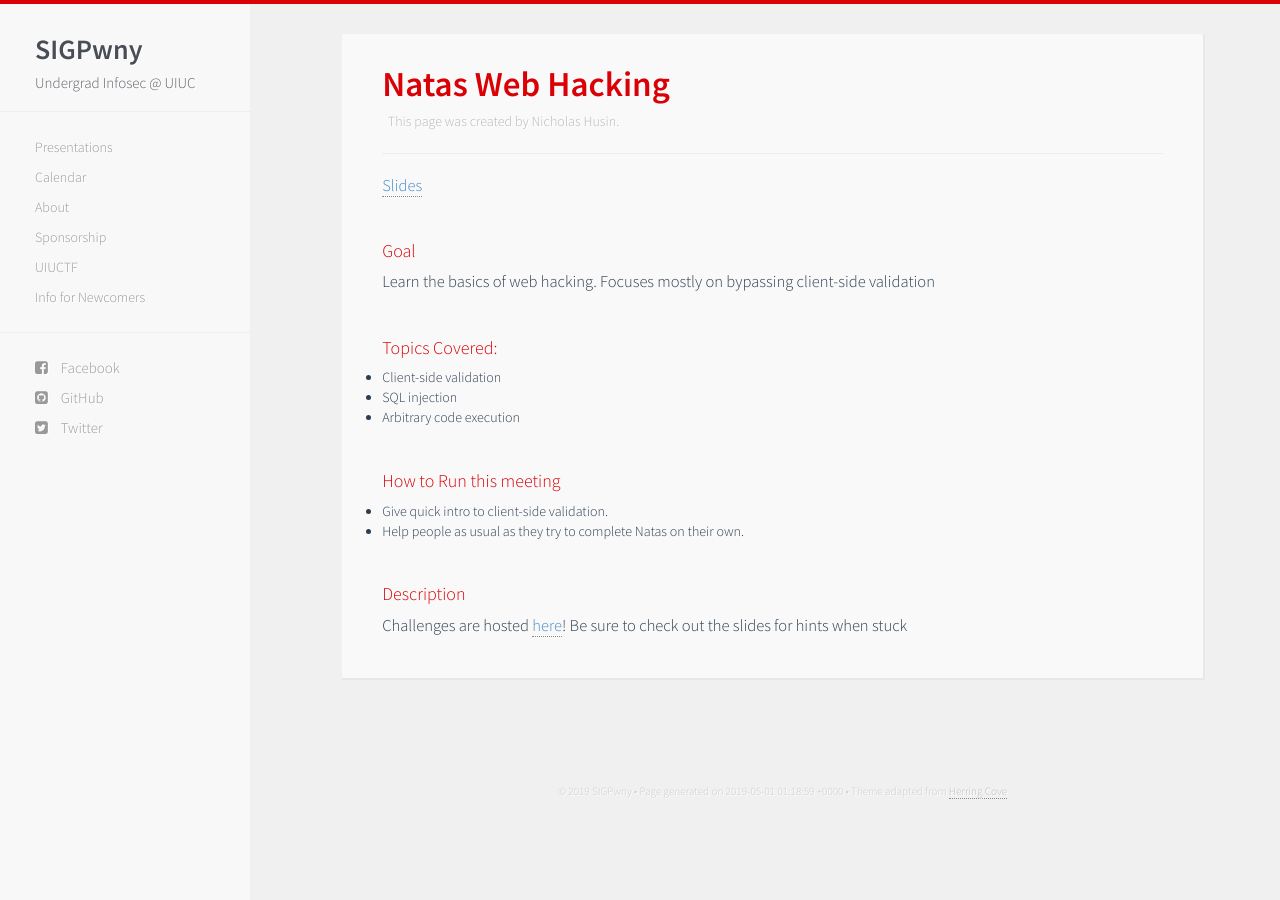
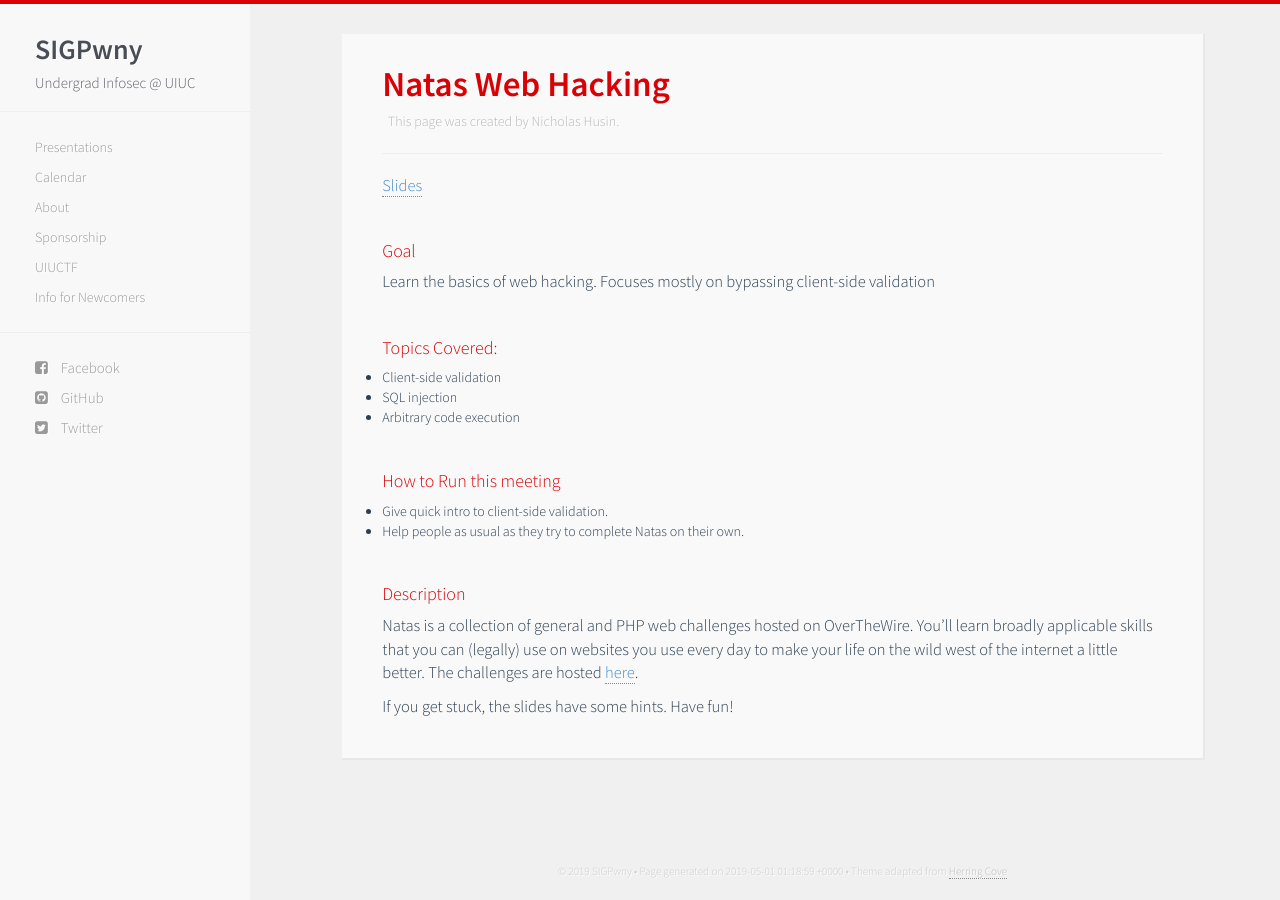
Before and after one commit to sigpwny/sigpwny.github.io-archive, a Jekyll site: the page built from _meetings/natas.md, in a window 1280 px wide. Built offline with Jekyll 4.4.1, drawn with Linux system fonts in a browser that asks for light colours; nearby versions of some CDN libraries.

Commit message:
Update natas.md

```diff
--- a/_meetings/natas.md
+++ b/_meetings/natas.md
@@ -20,5 +20,6 @@ list-of-topics: [
 
 {% include single-meeting.html  %}
 
-Challenges are hosted [here](http://overthewire.org/wargames/natas/)!
-Be sure to check out the slides for hints when stuck
+Natas is a collection of general and PHP web challenges hosted on OverTheWire. You'll learn broadly applicable skills that you can (legally) use on websites you use every day to make your life on the wild west of the internet a little better. The challenges are hosted [here](http://overthewire.org/wargames/natas/).
+
+If you get stuck, the slides have some hints. Have fun!
```
